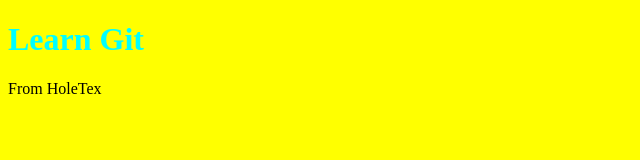
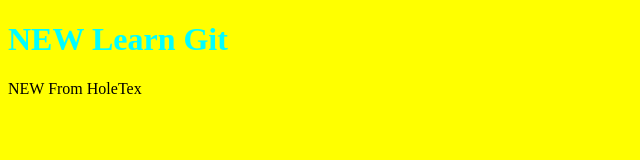
Before and after one commit to khaikq1010/the_band, a plain HTML site: page index.html in a window 1280 px wide. Shown: the whole page, without its empty margins (0-640 px from the left). Drawn offline with Linux system fonts and the light colour scheme.

Commit message:
update index html file

```diff
--- a/index.html
+++ b/index.html
@@ -8,7 +8,7 @@
     <link rel="stylesheet" href="./app2.css" />
   </head>
   <body>
-    <h1>Learn Git</h1>
-    <p>From HoleTex</p>
+    <h1>NEW Learn Git</h1>
+    <p>NEW From HoleTex</p>
   </body>
 </html>
```
